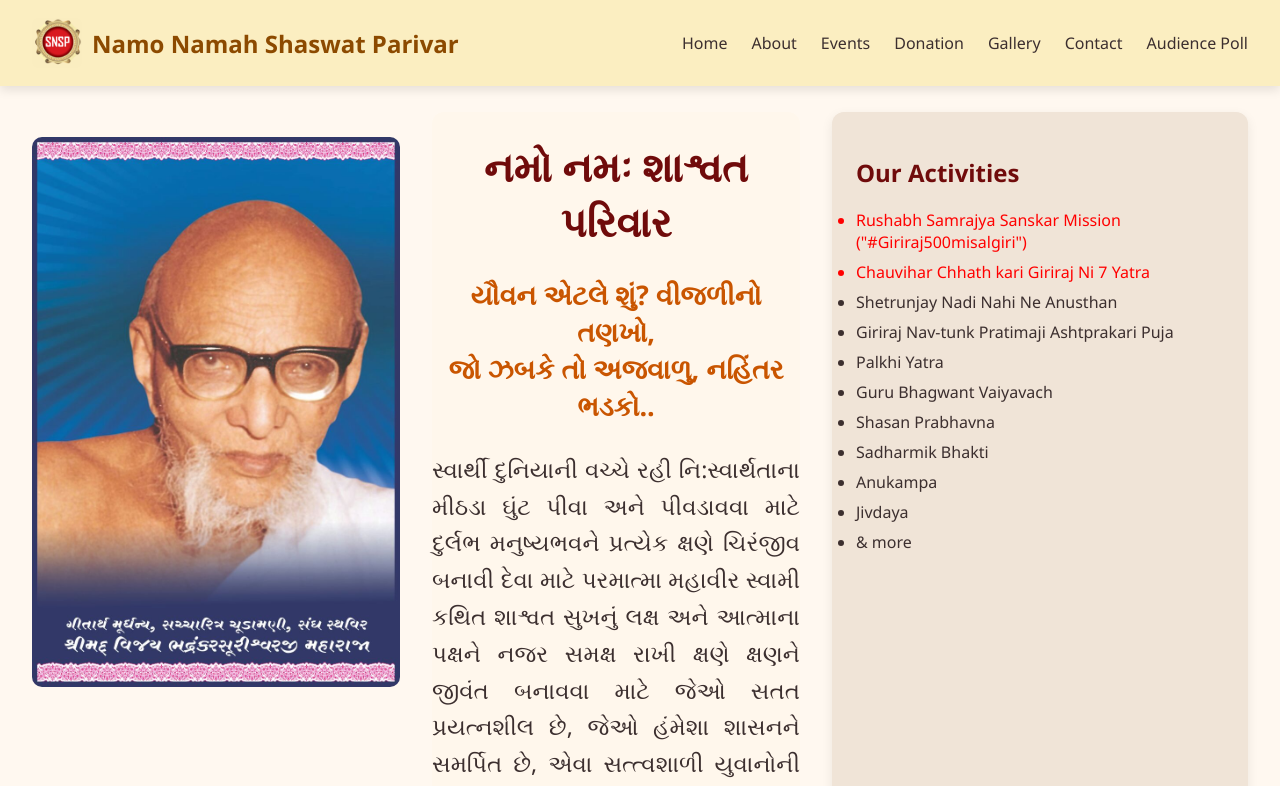
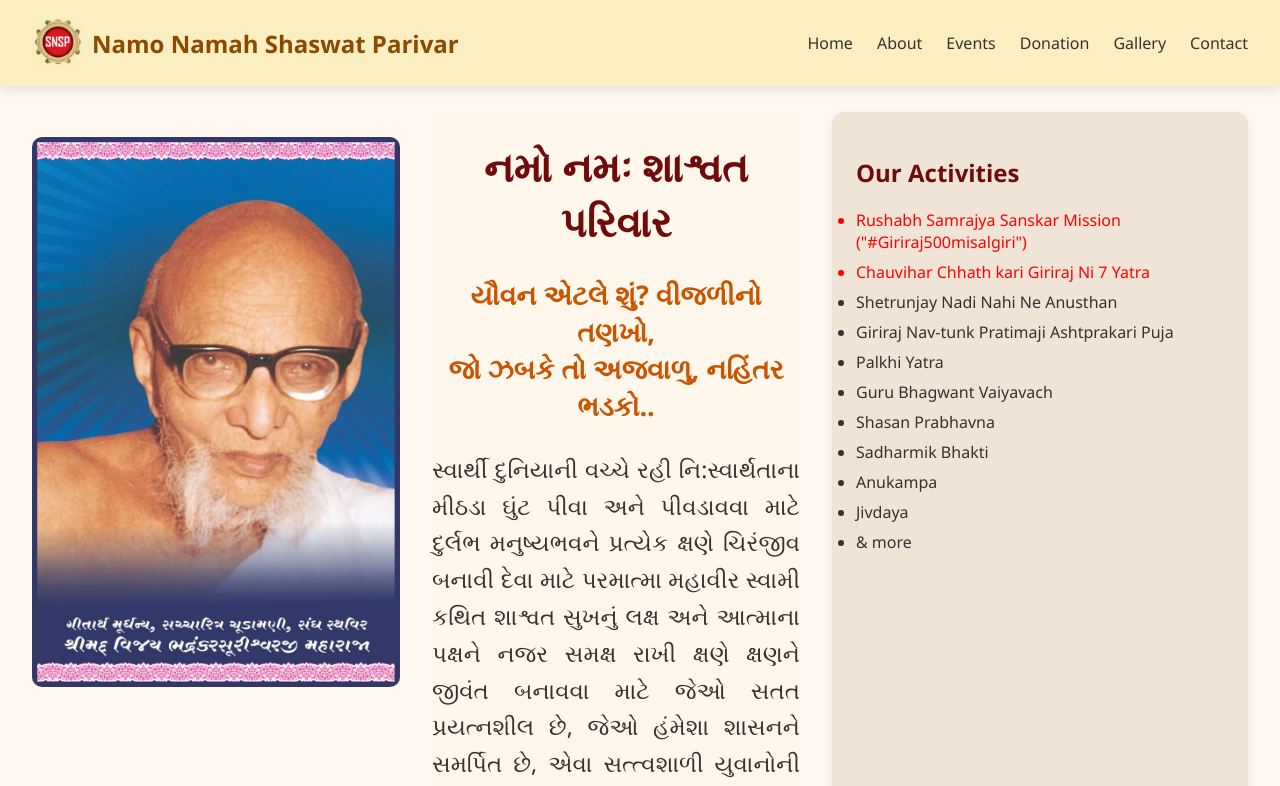
Before and after one commit to shahkeval/razorpay_snsp, a React (Create React App) app: page / in a window 1280 px wide. Shown: the top 786 px of the page. Built offline with nearby package versions, Linux system fonts and the light colour scheme.

Commit message:
Remove_page

```diff
--- a/src/components/Navbar.jsx
+++ b/src/components/Navbar.jsx
@@ -58,7 +58,7 @@
         <li><Link to="/donation" onClick={closeMenu}>Donation</Link></li>
         <li><Link to="/gallery" onClick={closeMenu}>Gallery</Link></li>
         <li><Link to="/contactus" onClick={closeMenu}>Contact</Link></li>
-        <li><Link to="/audience-poll" onClick={closeMenu}>Audience Poll</Link></li>
+        {/* <li><Link to="/audience-poll" onClick={closeMenu}>Audience Poll</Link></li> */}
         {isLoggedIn && (
           <li style={{cursor:"pointer"}} onClick={handleLogout}><LogoutIcon/></li> // Logout button
         )}
--- a/src/index.js
+++ b/src/index.js
@@ -64,7 +64,7 @@
           <Route path="/admin/7yatra2025vaiyavachmanagement" element={<Yatra2025VaiyavachManagementPage/>} />
           <Route path="/admin/paymentmanagement" element={<PaymentManagementPage/>} />
           <Route path="/admin/painting-registrations" element={<PaintingRegistrationManagementPage/>} />
-          <Route path="audience-poll" element={<AudiencePoll />} />
+          {/* <Route path="audience-poll" element={<AudiencePoll />} /> */}
         </Route>
       </Routes>
     </Router>
```
